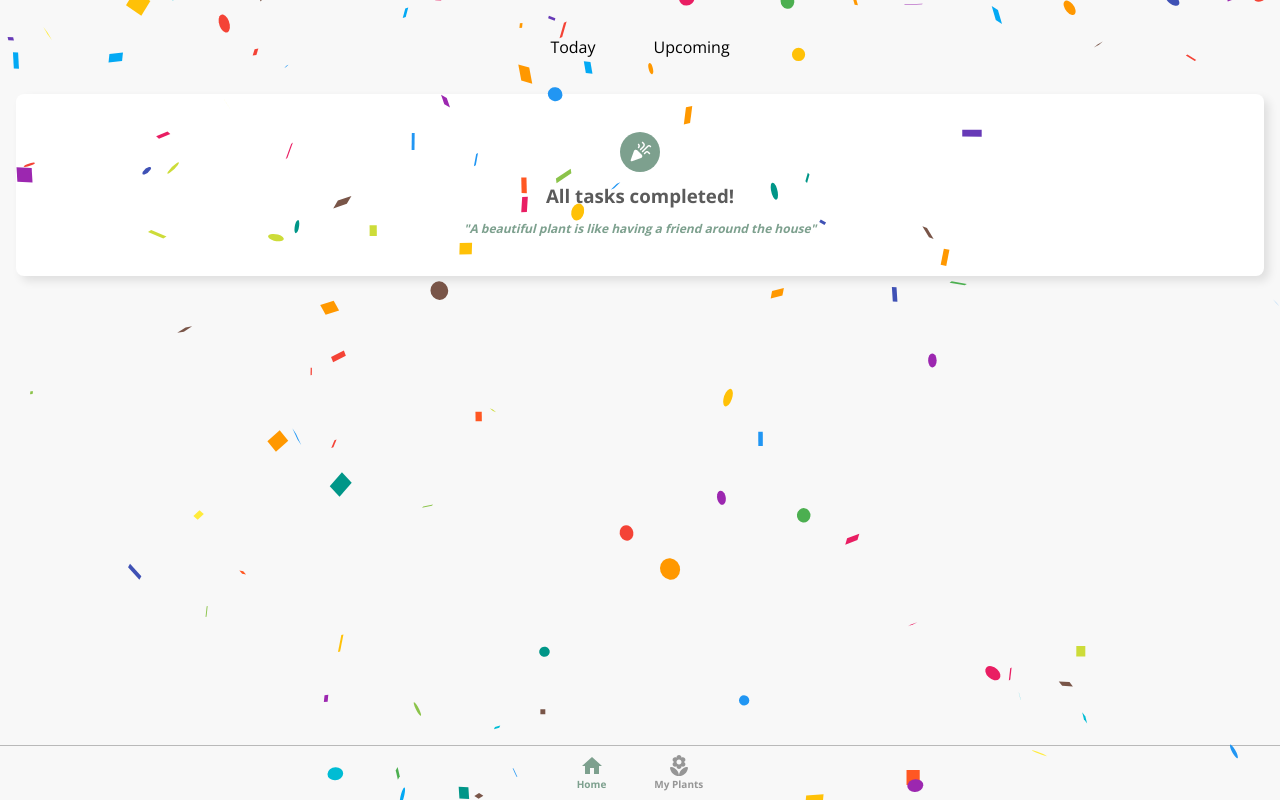
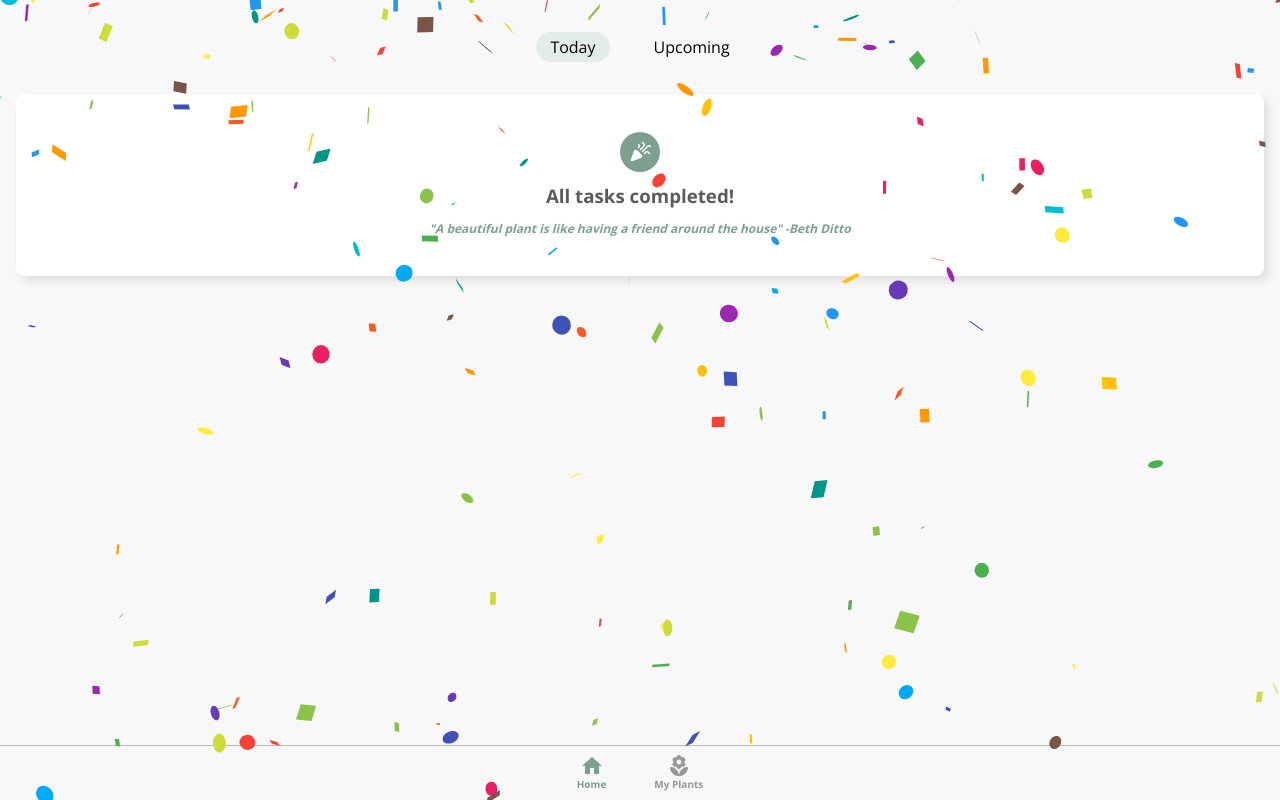
Before and after one commit to Joshua-Farr/react-plant-watering-tracker-app, a React (Vite) app: page /home-nav in a window 1280 px wide. Built offline with nearby package versions, Linux system fonts and the light colour scheme.

Commit message:
Fixed submit button redirect in form

```diff
--- a/src/components/OverdueTaskCard.jsx
+++ b/src/components/OverdueTaskCard.jsx
@@ -10,16 +10,12 @@ export default function OverdueTaskCard() {
   const plantsData = React.useContext(PlantContext).plants;
   const [havePlants, setHavePlants] = React.useState(false);
   const [showModal, setShowModal] = React.useState(false);
+  const [showConfetti, setShowConfetti] = React.useState(true);
 
   //Checking to ensure that state is working correctly...
-  // React.useEffect(() => {
-  //   console.log("This is the state of the modal: ", showModal);
-  // }, [showModal]);
-
-  function toggleModal() {
-    setShowModal((theState) => !theState);
-    console.log();
-  }
+  React.useEffect(() => {
+    console.log("This is the state of the modal: ", showModal);
+  }, [showConfetti]);
 
   function waterPlant() {
     console.log("Watering the plant!");
@@ -92,7 +88,7 @@ export default function OverdueTaskCard() {
         </>
       ) : (
         <div className="water-reminder-card">
-          <Confetti tweenDuration={3000} />
+          <Confetti />
           <div className="reminder-info-text">
             <div className="icon-circle">
               <CelebrationRoundedIcon size="large" />
@@ -100,7 +96,8 @@ export default function OverdueTaskCard() {
             <h3>All tasks completed!</h3>
 
             <p className="quote">
-              "A beautiful plant is like having a friend around the house"{" "}
+              "A beautiful plant is like having a friend around the house" -Beth
+              Ditto
             </p>
           </div>
         </div>
--- a/src/components/Pages/HomePageNav.jsx
+++ b/src/components/Pages/HomePageNav.jsx
@@ -6,10 +6,20 @@ export default function HomePageNav() {
   return (
     <div>
       <div className="nav-link-homepage">
-        <NavLink to="." className="nav-link-main">
+        <NavLink
+          to="."
+          className={({ isActive }) =>
+            isActive ? "nav-link-main selected" : "nav-link-main"
+          }
+        >
           Today
         </NavLink>
-        <NavLink to="upcoming" className="nav-link-main">
+        <NavLink
+          to="upcoming"
+          className={({ isActive }) =>
+            isActive ? "nav-link-main selected" : "nav-link-main"
+          }
+        >
           Upcoming
         </NavLink>
       </div>
--- a/src/components/Pages/NewPlantInfoPage.jsx
+++ b/src/components/Pages/NewPlantInfoPage.jsx
@@ -12,13 +12,13 @@ export default function NewPlantInfoPage() {
   const [waterSchedule, setWaterSchedule] = React.useState();
 
   const { plants, addPlant } = React.useContext(PlantContext);
+  const navigate = useNavigate();
 
   function handleSubmit(e) {
     e.preventDefault();
     const plantImgIndex = Math.floor(Math.random() * plantArray.length);
     console.log("these are the plants: ", plantArray);
     console.log("this is the selected img: ", plantArray[plantImgIndex]);
-    // const navigate = useNavigate();
     console.log(plantName, plantLocation, wateredDate, waterSchedule);
     const newPlant = {
       name: plantName,
@@ -31,7 +31,7 @@ export default function NewPlantInfoPage() {
     console.log(newPlant);
     addPlant(newPlant);
     console.log(plants);
-    // navigate("..", { relative: "path" });
+    navigate("../plants", { relative: "path" });
   }
 
   return (
--- a/src/styling/HomePage.css
+++ b/src/styling/HomePage.css
@@ -85,7 +85,8 @@
 }
 
 .nav-link-main:hover,
-.nav-link-main:focus {
+.nav-link-main:focus,
+.selected {
   border-radius: 75px;
   background-color: #e3ece7;
 }
--- a/src/styling/NewPlantInfoPage.css
+++ b/src/styling/NewPlantInfoPage.css
@@ -48,7 +48,7 @@ label {
   display: flex;
   justify-content: center;
   gap: 1.5em;
-  margin-top: 60px;
+  margin-top: 35px;
 }
 
 .my-plants-container {
```
